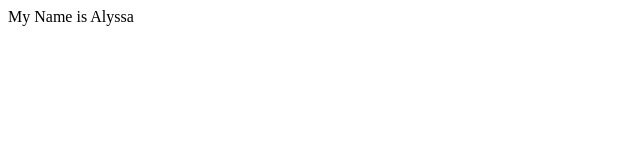
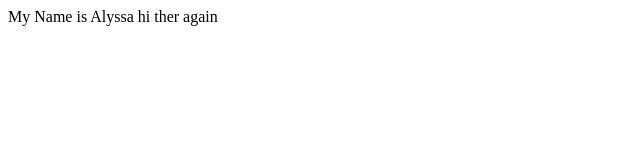
Before and after one commit to Alyssacbarnes/First-Github-Project-, a plain HTML site: page index.html in a window 1280 px wide. Shown: the whole page, without its empty margins (0-640 px from the left). Drawn offline with Linux system fonts and the light colour scheme.

Commit message:
second commit

```diff
--- a/index.html
+++ b/index.html
@@ -7,5 +7,6 @@
 </head>
 <body>
     My Name is Alyssa
+    hi ther again
 </body>
 </html>
```
